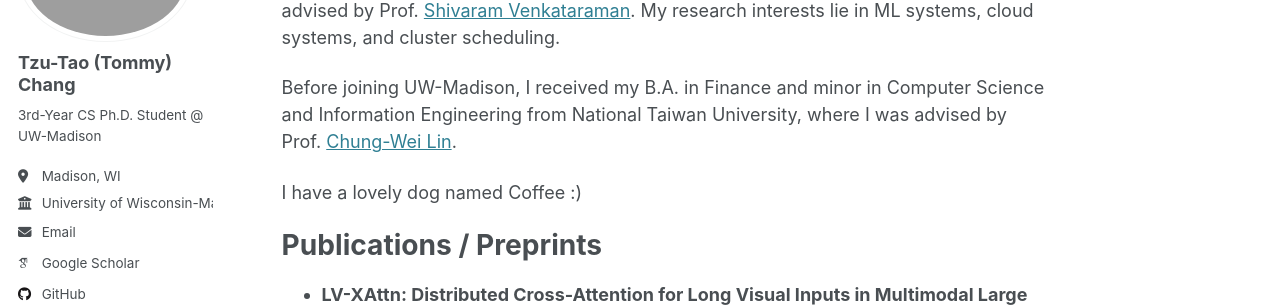
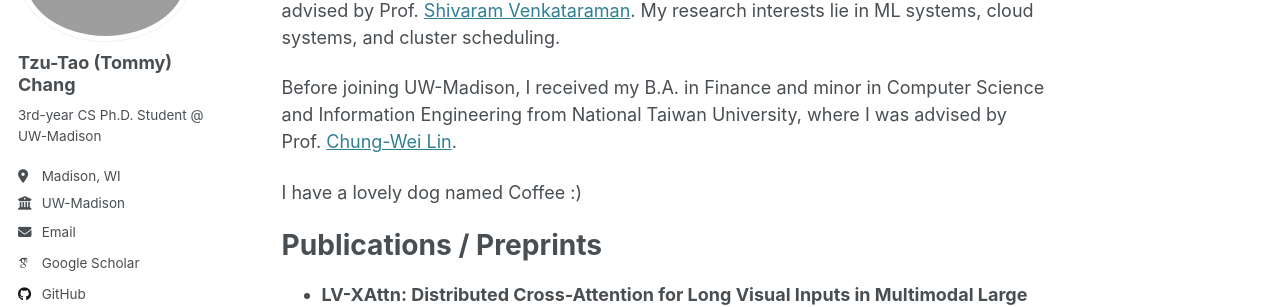
Before and after one commit to tauChang/tauchang.github.io, a Jekyll site: the page built from _pages/about.md, in a window 1280 px wide. Shown: the part 198-505 px from the top of the page. Built offline with Jekyll 4.4.1, drawn with Linux system fonts in a browser that asks for light colours; some web fonts are replaced.

```diff
--- a/_config.yml
+++ b/_config.yml
@@ -25,9 +25,9 @@ author:
   avatar           : "profile.jpg"
   name             : "Tzu-Tao (Tommy) Chang"
   pronouns         : # example: "she/her"
-  bio              : "3rd-Year CS Ph.D. Student @ UW-Madison"
+  bio              : "3rd-year CS Ph.D. Student @ UW-Madison"
   location         : "Madison, WI"
-  employer         : "University of Wisconsin-Madison"
+  employer         : "UW-Madison"
   uri              : # URL
   email            : "tomy.1516@gmail.com"
 
@@ -54,7 +54,7 @@ author:
   facebook         : # Username
   flickr           : # Username
   foursquare       : # Username
-  goodreads        : "https://www.goodreads.com/user/show/173221520-tommy-chang" # Username
+  goodreads        : "user/show/173221520-tommy-chang" # Username
   google_plus      : # Username
   keybase          : # Username
   instagram        : # Username
```
